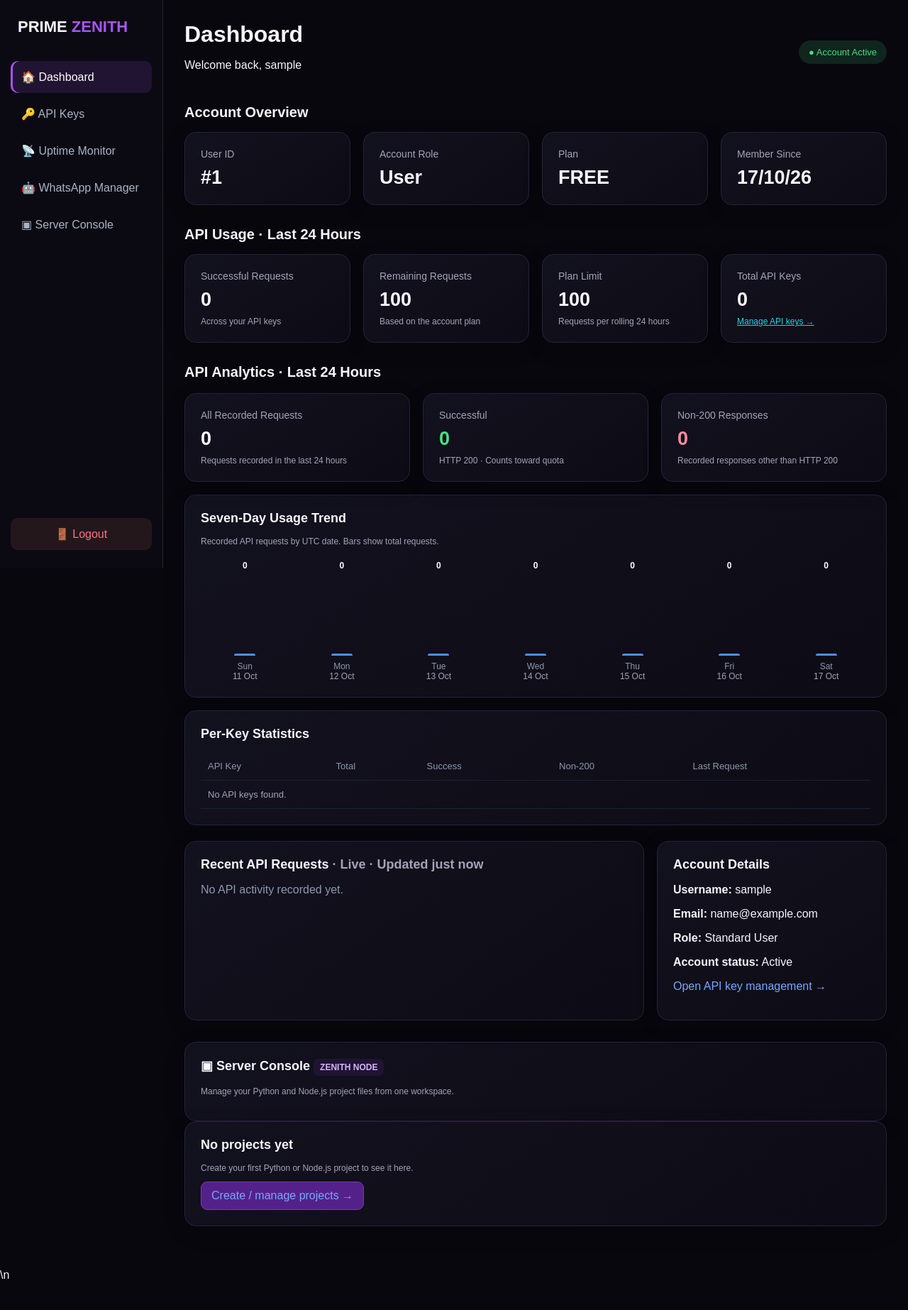
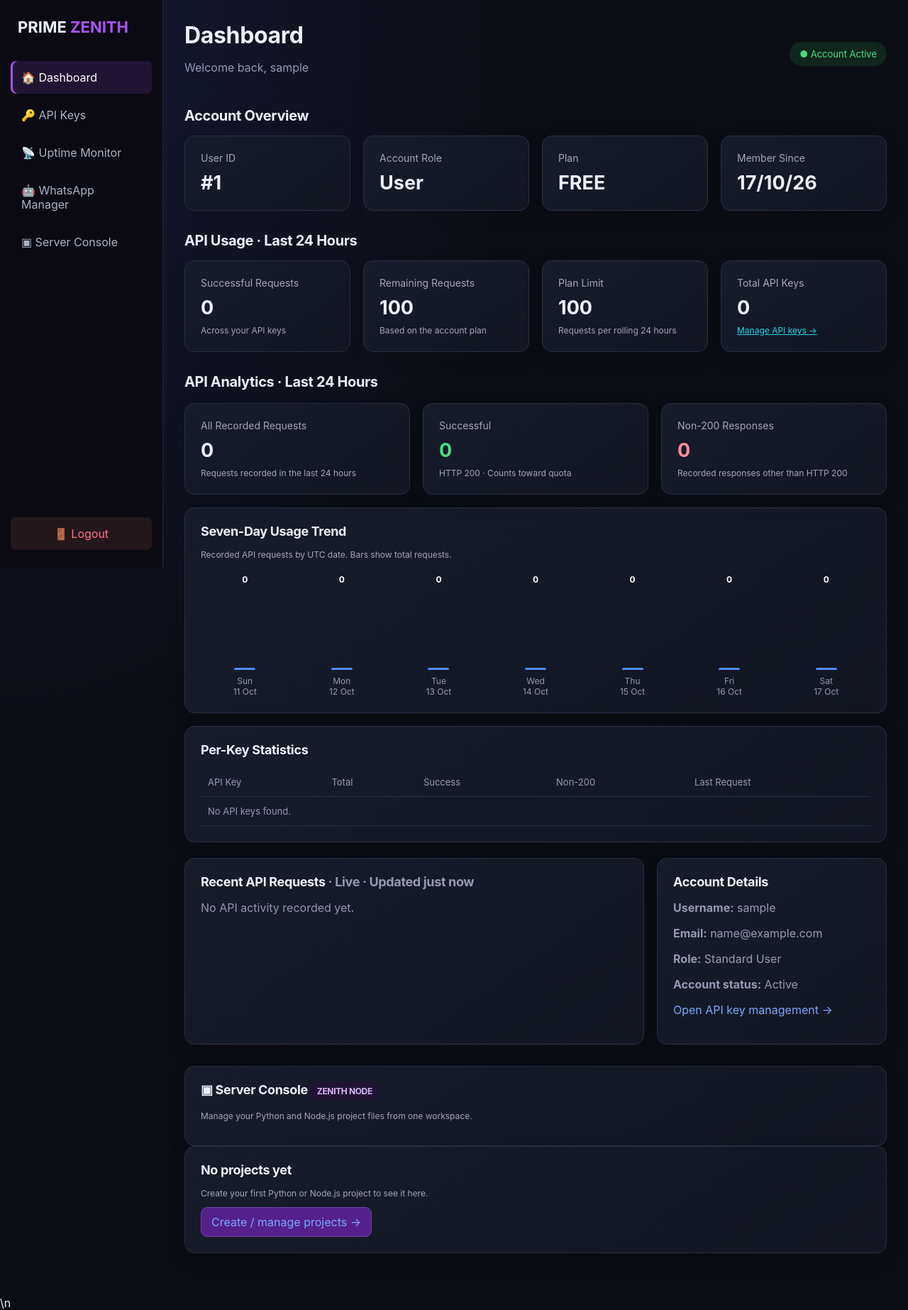
Before and after one commit to mutolibayodeji19-byte/Python-panel, a Flask app: page / in a window 1280 px wide. Shown: the whole page at 71% size. Before the commit the page ends 1802 px from the top, so only its background shows below. Run offline with Flask 3, Linux system fonts and the light colour scheme; the visitor is signed in with stand-in values (Sample User, id 1); data that the repository does not hold is empty.

Commit message:
Apply Pterodactyl-inspired panel theme

```diff
--- /dev/null
+++ b/static/pterodactyl.css
@@ -0,0 +1,70 @@
+
+:root {
+  color-scheme: dark;
+  --pz-bg: #0b0d14;
+  --pz-panel: #121622;
+  --pz-panel2: #171c2b;
+  --pz-border: #292f42;
+  --pz-text: #edf0fa;
+  --pz-muted: #929bb2;
+  --pz-accent: #7567ff;
+  --pz-cyan: #39d5ed;
+}
+html { background: var(--pz-bg) !important; }
+body {
+  background: radial-gradient(ellipse at top left, #171a35 0, transparent 42%), var(--pz-bg) !important;
+  color: var(--pz-text) !important;
+  font-family: Inter, system-ui, -apple-system, sans-serif !important;
+}
+h1,h2,h3,h4 { color: var(--pz-text) !important; letter-spacing: -.35px; }
+p,small,label,.muted { color: var(--pz-muted); }
+a { transition: color .18s ease, background .18s ease; }
+input,select,textarea {
+  background: #0b0e17 !important;
+  color: var(--pz-text) !important;
+  border: 1px solid var(--pz-border) !important;
+  border-radius: 9px !important;
+  max-width: 100%;
+}
+button,.btn {
+  border-radius: 9px !important;
+  transition: transform .15s ease, filter .15s ease;
+}
+button:hover,.btn:hover { filter: brightness(1.12); }
+.card,.stat-card,.panel,.server-card,.workspace-card,.box,.section,
+[class*="card"],[class*="panel"],[class*="widget"] {
+  border-color: var(--pz-border) !important;
+}
+.card,.stat-card,.panel,.server-card,.workspace-card,.box {
+  background: linear-gradient(145deg, var(--pz-panel2), var(--pz-panel)) !important;
+  border: 1px solid var(--pz-border) !important;
+  border-radius: 14px !important;
+  box-shadow: 0 8px 28px #00000018;
+}
+nav a,.sidebar a,.nav-link {
+  border-radius: 8px;
+}
+nav a:hover,.sidebar a:hover,.nav-link:hover {
+  background: #7567ff18 !important;
+  color: #b8b1ff !important;
+}
+table { border-color: var(--pz-border) !important; }
+th { color: var(--pz-muted) !important; }
+td,th { border-color: var(--pz-border) !important; }
+pre,code,.console,.terminal {
+  background: #080a10 !important;
+  border-color: var(--pz-border) !important;
+  border-radius: 10px;
+}
+hr { border-color: var(--pz-border) !important; }
+img,video,iframe { max-width: 100%; }
+@media(max-width:700px) {
+  body { overflow-x: hidden; }
+  main,.main,.content,.container,.page-content {
+    max-width: 100%;
+  }
+  .card,.stat-card,.panel,.server-card,.workspace-card {
+    border-radius: 11px !important;
+  }
+  input,select,textarea,button,.btn { font-size: 14px; }
+}
--- a/templates/dashboard.html
+++ b/templates/dashboard.html
@@ -294,6 +294,7 @@
         }
 
     </style>
+    <link rel="stylesheet" href="{{ url_for('static', filename='pterodactyl.css') }}">
 </head>
 <body>
 <aside class="sidebar">
--- a/templates/hosting.html
+++ b/templates/hosting.html
@@ -26,6 +26,7 @@ button,.btn{background:var(--blue);color:white;border:0;font-weight:700;cursor:p
 @media(min-width:650px){form.create{display:grid;grid-template-columns:2fr 1fr auto;gap:10px;align-items:center}form.create button{width:auto}}
 @media(max-width:600px){aside{width:62px;padding:20px 6px}.brand{font-size:0;margin:0 0 25px}.brand span{font-size:17px}.nav{font-size:0;text-align:center;padding:13px 2px}.nav:first-letter{font-size:17px}main{padding:18px 12px}}
 </style>
+    <link rel="stylesheet" href="{{ url_for('static', filename='pterodactyl.css') }}">
 </head>
 <body><div class="layout">
 <aside>
--- a/templates/hosting_detail.html
+++ b/templates/hosting_detail.html
@@ -27,6 +27,7 @@ button{background:var(--blue);border:0;font-weight:700;cursor:pointer}
 .console{background:#070a10;border:1px solid var(--line);border-radius:8px;padding:15px;color:#94a3b8;min-height:105px;font-family:monospace;line-height:1.7}
 @media(max-width:600px){aside{width:60px;padding:18px 5px}.brand{font-size:0;margin:0 0 25px}.brand span{font-size:16px}.nav{font-size:0;text-align:center;padding:13px 2px}.nav:first-letter{font-size:17px}main{padding:17px 11px}}
 </style>
+    <link rel="stylesheet" href="{{ url_for('static', filename='pterodactyl.css') }}">
 </head>
 <body><div class="layout">
 <aside>
```
